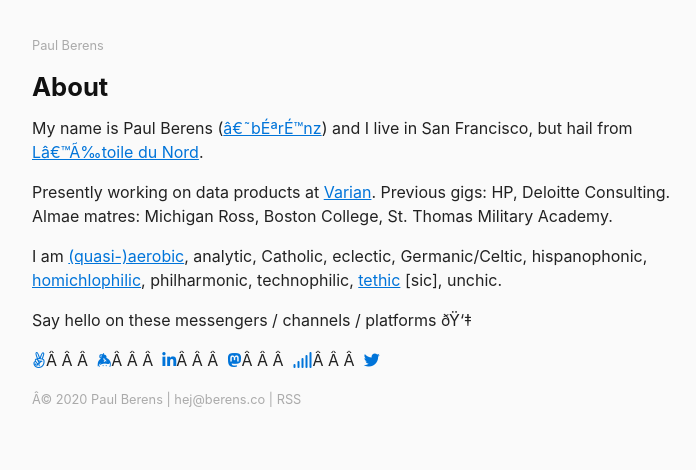
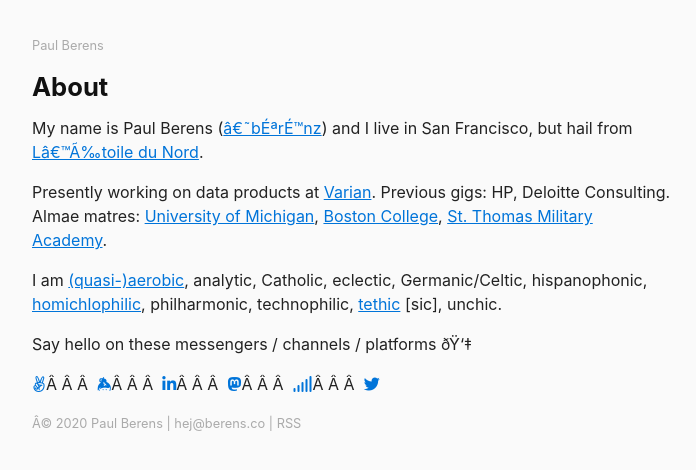
Before and after one commit to berensp/berensp.github.io, a Jekyll site: the page built from about.md, in a window 1280 px wide. Shown: the top 470 px of the page, without its empty margins (288-984 px from the left). Built offline with Jekyll 4.4.1, drawn with Linux system fonts in a browser that asks for light colours; nearby versions of some CDN libraries.

Commit message:
Add files via upload

```diff
--- a/about.md
+++ b/about.md
@@ -5,7 +5,7 @@
 ---
 My name is Paul Berens (<a href="https://en-audio.howtopronounce.com/9b50d7492defb6a92d2f90480138e864.mp3">'bɪrənz</a>) and I live in San Francisco, but hail from [L'Étoile du Nord](/minnesota).
 
-Presently working on data products at <a href="https://varian.com/" target="_blank">Varian</a>. Previous gigs: HP, Deloitte Consulting. Almae matres: Michigan Ross, Boston College, St. Thomas Military Academy.
+Presently working on data products at <a href="https://varian.com" target="_blank">Varian</a>. Previous gigs: HP, Deloitte Consulting. Almae matres: <a href="https://michiganross.umich.edu/" target="_blank">University of Michigan</a>, <a href="https://www.bc.edu/philosophy" target="_blank">Boston College</a>, <a href="https://bethelatwar.files.wordpress.com/2014/06/st-thomas-cadets-in-st-paul-civic-parade-19171.jpg" target="_blank">St. Thomas Military Academy</a>.
 
 I am <a href="https://www.strava.com/athletes/berenzino" target="_blank">(quasi-)aerobic</a>, analytic, Catholic, eclectic, Germanic/Celtic, hispanophonic, <a href="https://twitter.com/KarlTheFog" target="_blank">homichlophilic</a>, philharmonic, technophilic, <a href="https://www.hbo.com/silicon-valley/season-6/5-tethics/tethics" target="_blank">tethic</a> [sic], unchic.
 
```
